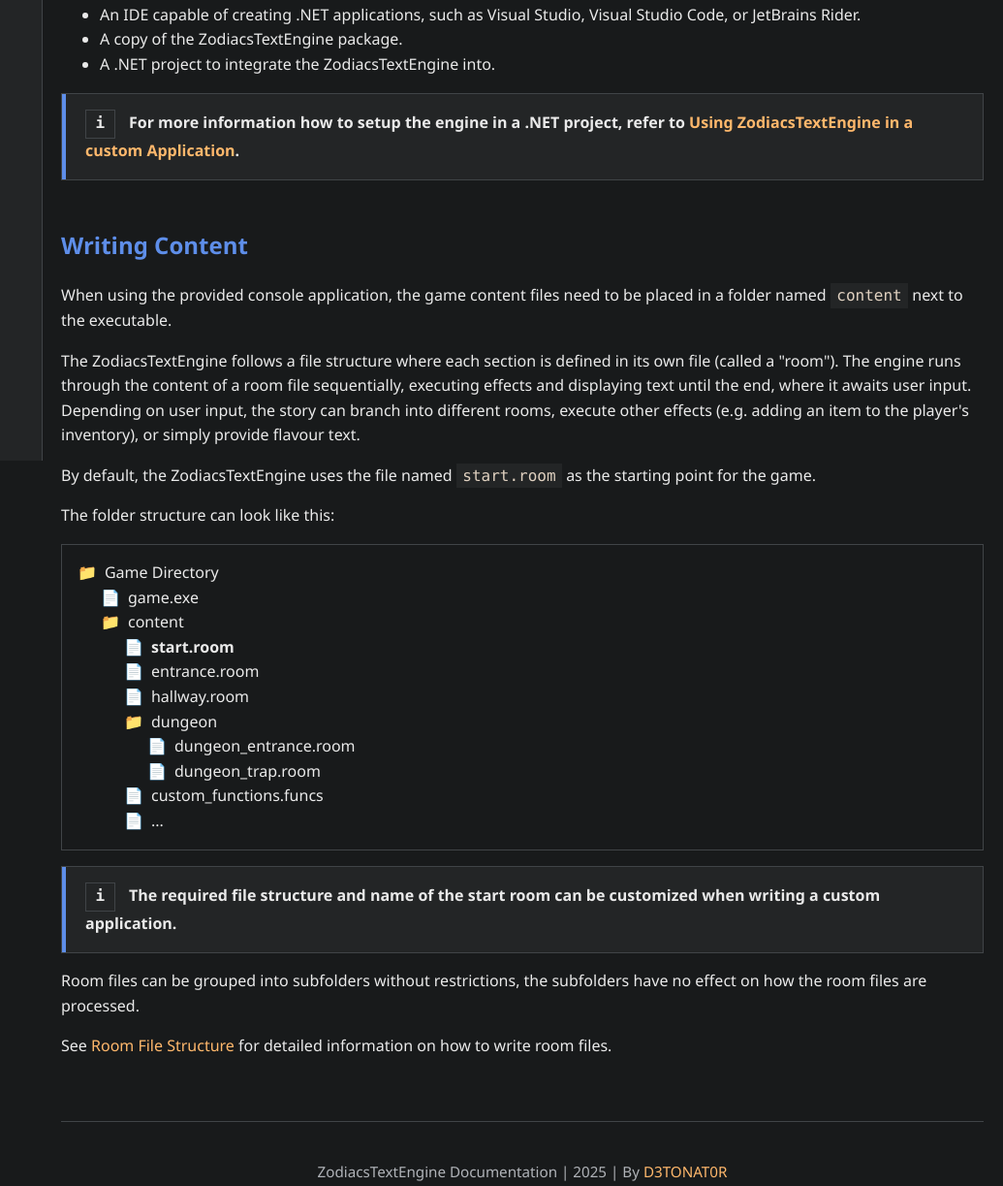
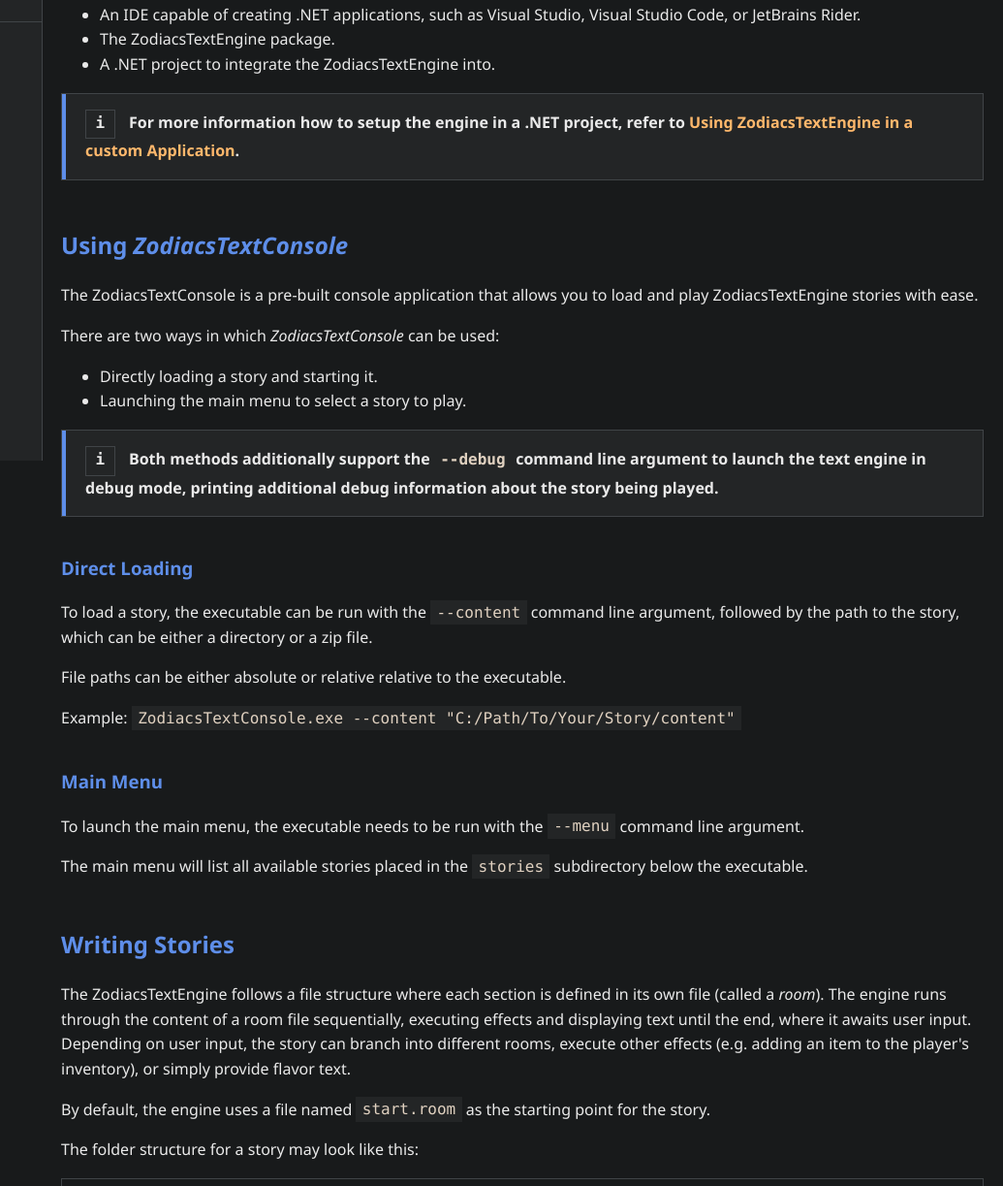
Before and after one commit to D3TONAT0R/ZodiacsTextEngine, a plain HTML site: page ZodiacsTextEngine/docs/getting-started.html in a window 1280 px wide. Shown: the part 325-1548 px from the top of the page at 97% size, without its empty margins (245-1280 px from the left). Drawn offline with Linux system fonts and the light colour scheme.

Commit message:
Getting started guide

```diff
--- a/ZodiacsTextEngine/docs/getting-started.html
+++ b/ZodiacsTextEngine/docs/getting-started.html
@@ -14,36 +14,69 @@
         <p>To get started writing your story using the provided console application, you will need:</p>
         <ul>
             <li>A text editor for writing your story.</li>
-            <li>A copy of the ZodiacsTextEngine console application.</li>
+            <li>A copy of the ZodiacsTextEngine console application, <i>ZodiacsTextConsole</i>.</li>
         </ul>
-        <p>If you intend to write custom functions or integrate it into another environment, you'll also need:</p>
+        <p>If you intend to the engine into another environment, you'll also need:</p>
         <ul>
-            <li>An IDE capable of creating .NET applications, such as Visual Studio, Visual Studio Code, or JetBrains
-                Rider.</li>
-            <li>A copy of the ZodiacsTextEngine package.</li>
+            <li>An IDE capable of creating .NET applications, such as Visual Studio, Visual Studio Code,
+                or JetBrains Rider.</li>
+            <li>The ZodiacsTextEngine package.</li>
             <li>A .NET project to integrate the ZodiacsTextEngine into.</li>
         </ul>
         <div class="remark">
             For more information how to setup the engine in a .NET project, refer to <a href="library-usage.html">Using
                 ZodiacsTextEngine in a custom Application</a>.
         </div>
-        <h2 id="writing-content">Writing Content</h2>
+        <h2 id="using-zodiacstextconsole">Using <i>ZodiacsTextConsole</i></h2>
         <p>
-            When using the provided console application, the game content files need to be placed in a folder named
-            <code>content</code> next to the executable.
+            The ZodiacsTextConsole is a pre-built console application that allows you to load and play
+            ZodiacsTextEngine stories with ease.
         </p>
         <p>
+            There are two ways in which <i>ZodiacsTextConsole</i> can be used:
+        </p>
+        <ul>
+            <li>Directly loading a story and starting it.</li>
+            <li>Launching the main menu to select a story to play.</li>
+        </ul>
+        <div class="remark">
+            Both methods additionally support the <code>--debug</code> command line argument
+            to launch the text engine in debug mode, printing additional debug information
+            about the story being played.
+        </div>
+
+        <h3>Direct Loading</h3>
+        <p>
+            To load a story, the executable can be run with the <code>--content</code> command line argument,
+            followed by the path to the story, which can be either a directory or a zip file.
+        </p>
+        <p>
+            File paths can be either absolute or relative relative to the executable.
+        </p>
+        <p>Example: <code>ZodiacsTextConsole.exe --content "C:/Path/To/Your/Story/content"</code></p>
+        <h3>Main Menu</h3>
+        <p>
+            To launch the main menu, the executable needs to be run with the <code>--menu</code>
+            command line argument.
+        </p>
+        <p>
+            The main menu will list all available stories placed in the <code>stories</code>
+            subdirectory below the executable.
+        </p>
+
+        <h2 id="writing-stories">Writing Stories</h2>
+        <p>
             The ZodiacsTextEngine follows a file structure where each section is defined in its own file
-            (called a "room").
+            (called a <i>room</i>).
             The engine runs through the content of a room file sequentially, executing effects and displaying text until
             the end, where it awaits user input. Depending on user input, the story can branch into different rooms,
-            execute other effects (e.g. adding an item to the player's inventory), or simply provide flavour text.
+            execute other effects (e.g. adding an item to the player's inventory), or simply provide flavor text.
         </p>
         <p>
-            By default, the ZodiacsTextEngine uses the file named <code>start.room</code> as the starting point for the
-            game.
+            By default, the engine uses a file named <code>start.room</code>
+            as the starting point for the story.
         </p>
-        <p>The folder structure can look like this:</p>
+        <p>The folder structure for a story may look like this:</p>
         <div class="file-structure">
             <div class="folder">Game Directory
                 <div class="file">game.exe</div>
```
Also changed, not shown: ZodiacsTextEngine/docs/effects.html (+1 -1 lines).
